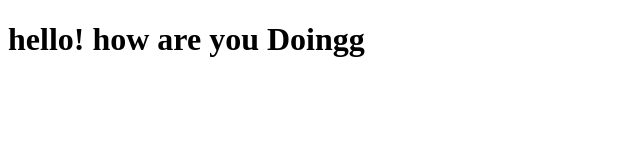
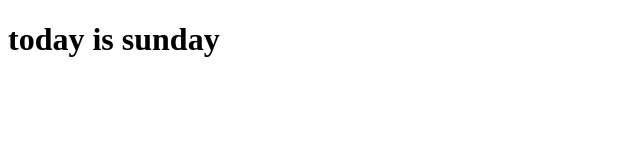
Before and after one commit to YashDesai-11/netlify_1, a plain HTML site: page index.html in a window 1280 px wide. Shown: the whole page, without its empty margins (0-640 px from the left). Drawn offline with Linux system fonts and the light colour scheme.

Commit message:
firstcommit

```diff
--- a/index.html
+++ b/index.html
@@ -6,6 +6,6 @@
     <title>Document</title>
 </head>
 <body>
-    <h1>hello! how are you Doingg</h1>
+    <h1>today is sunday</h1>
 </body>
 </html>
```
